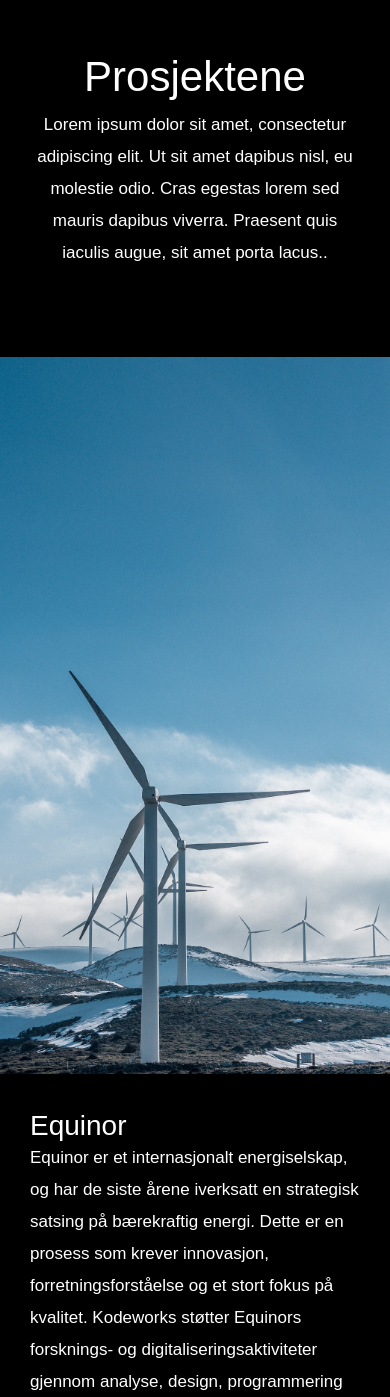
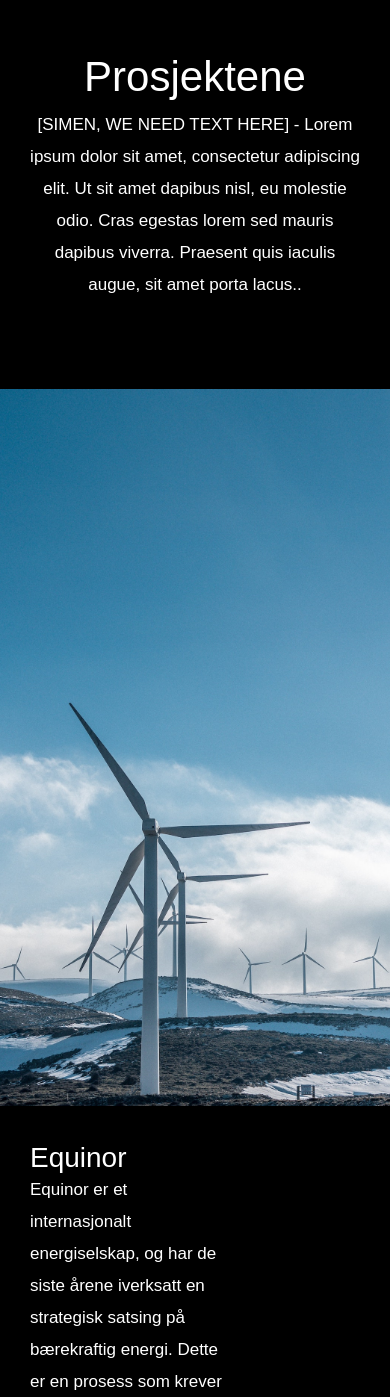
Before and after one commit to Kodeworks/kodeworks.no, a React (Create React App) app: page /projects in a window 390 px wide. Shown: the part 171-1568 px from the top of the page. Built offline with nearby package versions, Linux system fonts and the light colour scheme.

Commit message:
Adjust project list styling

```diff
--- a/src/components/ProjectTile/projecttile.css
+++ b/src/components/ProjectTile/projecttile.css
@@ -0,0 +1,10 @@
+.project-ingress {
+  display: flex;
+  justify-content: space-between;
+  padding-left: var(--gutter-size);
+  padding-right: var(--gutter-size);
+}
+
+.project-ingress p {
+  width: 60%;
+}
--- a/src/pages/Projects/index.tsx
+++ b/src/pages/Projects/index.tsx
@@ -9,7 +9,8 @@ function Projects() {
     <div id="page-projects" className="theme-dark">
       <header>
         <h1>Prosjektene</h1>
-        <p>Lorem ipsum dolor sit amet, consectetur adipiscing elit. Ut sit amet dapibus nisl, eu molestie odio. Cras egestas lorem sed mauris dapibus viverra. Praesent quis iaculis augue, sit amet porta lacus..</p>
+
+      <p>[SIMEN, WE NEED TEXT HERE] - Lorem ipsum dolor sit amet, consectetur adipiscing elit. Ut sit amet dapibus nisl, eu molestie odio. Cras egestas lorem sed mauris dapibus viverra. Praesent quis iaculis augue, sit amet porta lacus..</p>
       </header>
 
       { api.projects.getProjects().map((project) => <ProjectTile key={ project.name } project={ project }/>)}
--- a/src/pages/Projects/projects.css
+++ b/src/pages/Projects/projects.css
@@ -0,0 +1,41 @@
+#page-projects {
+  background-color: #000;
+  color: #fff;
+  overflow: auto;
+  padding-left: var(--gutter-size);
+  padding-right: var(--gutter-size);
+}
+
+#page-projects header {
+  max-width: 900px;
+  margin: 0 auto;
+  padding: 220px 30px 80px 30px;
+  text-align: center;
+}
+
+#page-projects > article {
+  max-width: 1600px;
+  margin-bottom: 120px;
+  margin-left: auto;
+  margin-right: auto;
+  width: 100%;
+}
+
+#page-projects > article img {
+  height: 85vh;
+  margin-bottom: 25px;
+  object-fit: cover;
+  width: 100%;
+}
+
+
+
+@media (max-width: 550px) {
+  #page-projects {
+    padding: 0;
+  }
+  .project-ingress {
+    display: block;
+    text-align: left;
+  }
+}
--- a/src/styles/kw.css
+++ b/src/styles/kw.css
@@ -15,6 +15,9 @@
 
   --spacer-large: 120px;
   --spacer-medium: 60px;
+
+  --color-green: #b7ff9f;
+  --color-grey: #888;
 }
 
 
@@ -116,53 +119,7 @@
   line-height: 32px;
 }
 
-/* Menu Content
-------------------------------------------------------------------------------*/
-#menu-content {
-  transition: left 0.3s ease-in-out, padding 0.3s ease-in-out;
-}
 
-#menu-content {
-  position: absolute;
-
-  box-sizing: border-box;
-  padding-top: 25px;
-  height: 100%;
-
-  background-color: #efefef;
-
-  width: calc(100vw - 380px);
-  left: calc(-100vw - 380px);
-  right: 100%;
-  bottom: 0;
-  top: 0;
-  background-color: hotpink;
-}
-
-#menu.opened #menu-content {
-  left: 0;
-}
-
-/* Menu Footer
-------------------------------------------------------------------------------*/
-#menu-footer {
-  position: absolute;
-  bottom: 25px;
-}
-
-.main-menu__closeButton {
-  position: absolute;
-  top: 25px;
-  right: 25px;
-  cursor: pointer;
-  background: none;
-  border: none;
-}
-
-.main-menu__closeButton img {
-  width: 44px;
-  height: 44px;
-}
 
 .no-scroll {
   height: 100vh;
@@ -248,49 +205,6 @@
   }
 }
 
-#page-projects {
-  background-color: #000;
-  color: #fff;
-  overflow: auto;
-  padding-left: var(--gutter-size);
-  padding-right: var(--gutter-size);
-}
-
-#page-projects header {
-  max-width: 900px;
-  margin: 0 auto;
-  padding: 220px 30px 80px 30px;
-  text-align: center;
-}
-
-#page-projects > article {
-  margin-bottom: 120px;
-  width: 100%;
-}
-
-#page-projects > article img {
-  height: 85vh;
-  margin-bottom: 25px;
-  object-fit: cover;
-  width: 100%;
-}
-
-.project-ingress {
-  display: flex;
-  justify-content: space-between;
-  padding-left: var(--gutter-size);
-  padding-right: var(--gutter-size);
-}
-
-@media (max-width: 550px) {
-  #page-projects {
-    padding: 0;
-  }
-  .project-ingress {
-    display: block;
-    text-align: left;
-  }
-}
 
 #page-project {
   background-color: #000;
```
